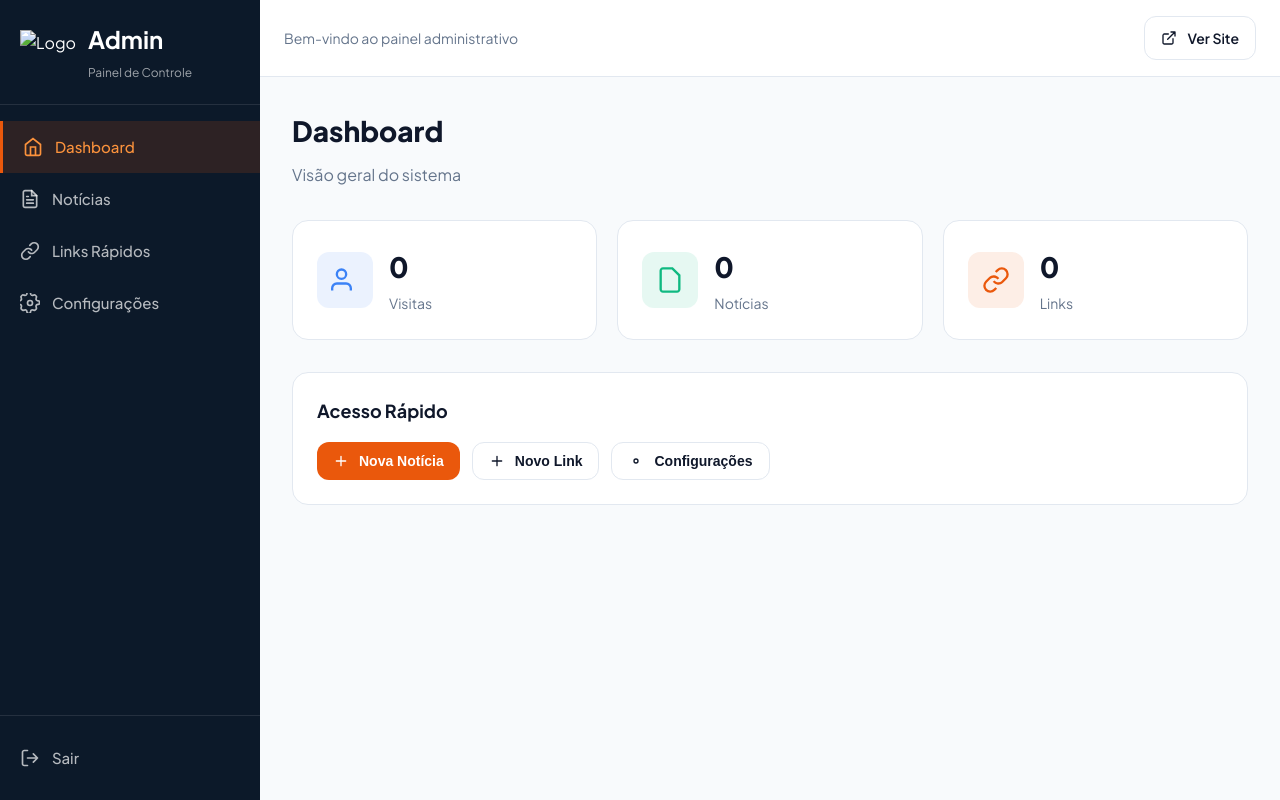
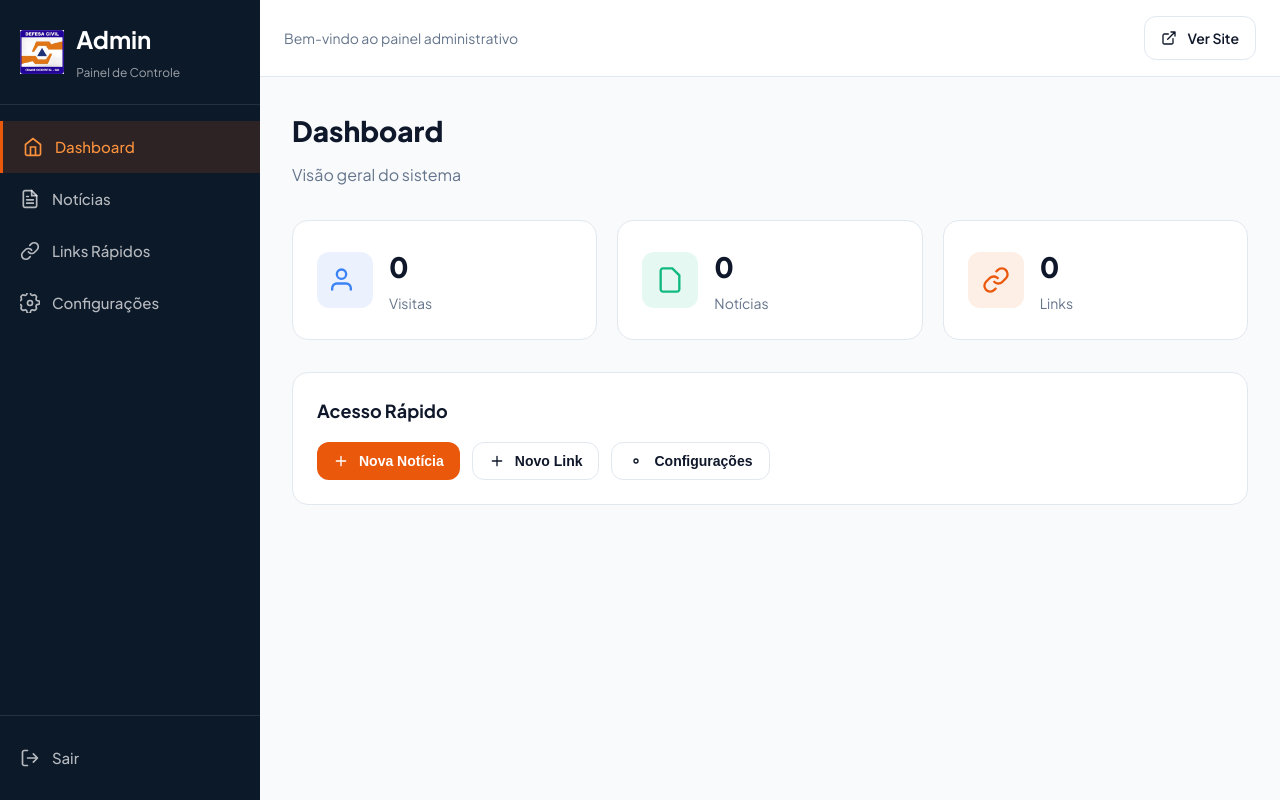
Before and after one commit to maxgtp2/defesacivil, a plain HTML site: page admin.html in a window 1280 px wide. Drawn offline with nearby package versions, Linux system fonts and the light colour scheme; no server answers; sample sign-in values are in the browser's storage.

Commit message:
Update admin.html

```diff
--- a/admin.html
+++ b/admin.html
@@ -16,7 +16,7 @@
         <!-- Sidebar -->
         <aside class="admin-sidebar" id="admin-sidebar">
             <div class="sidebar-header">
-                <img src="/images/logo2.png" alt="Logo" class="sidebar-logo">
+                <img src="https://maxgtp2.github.io/defesacivil/images/logo.png" alt="Logo" class="sidebar-logo">
                 <div>
                     <h2>Admin</h2>
                     <span style="font-size: 12px; color: rgba(255,255,255,0.6);">Painel de Controle</span>
```
